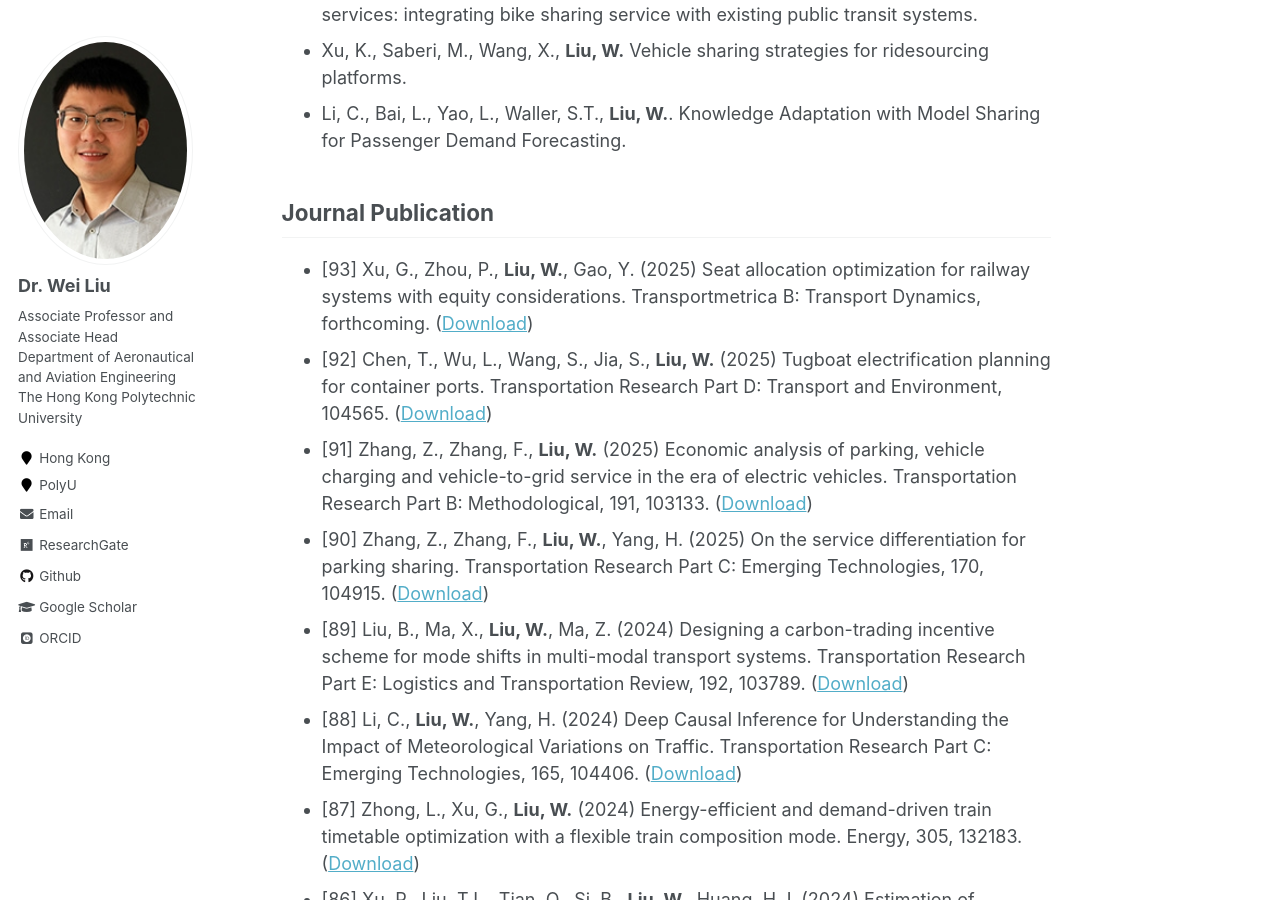
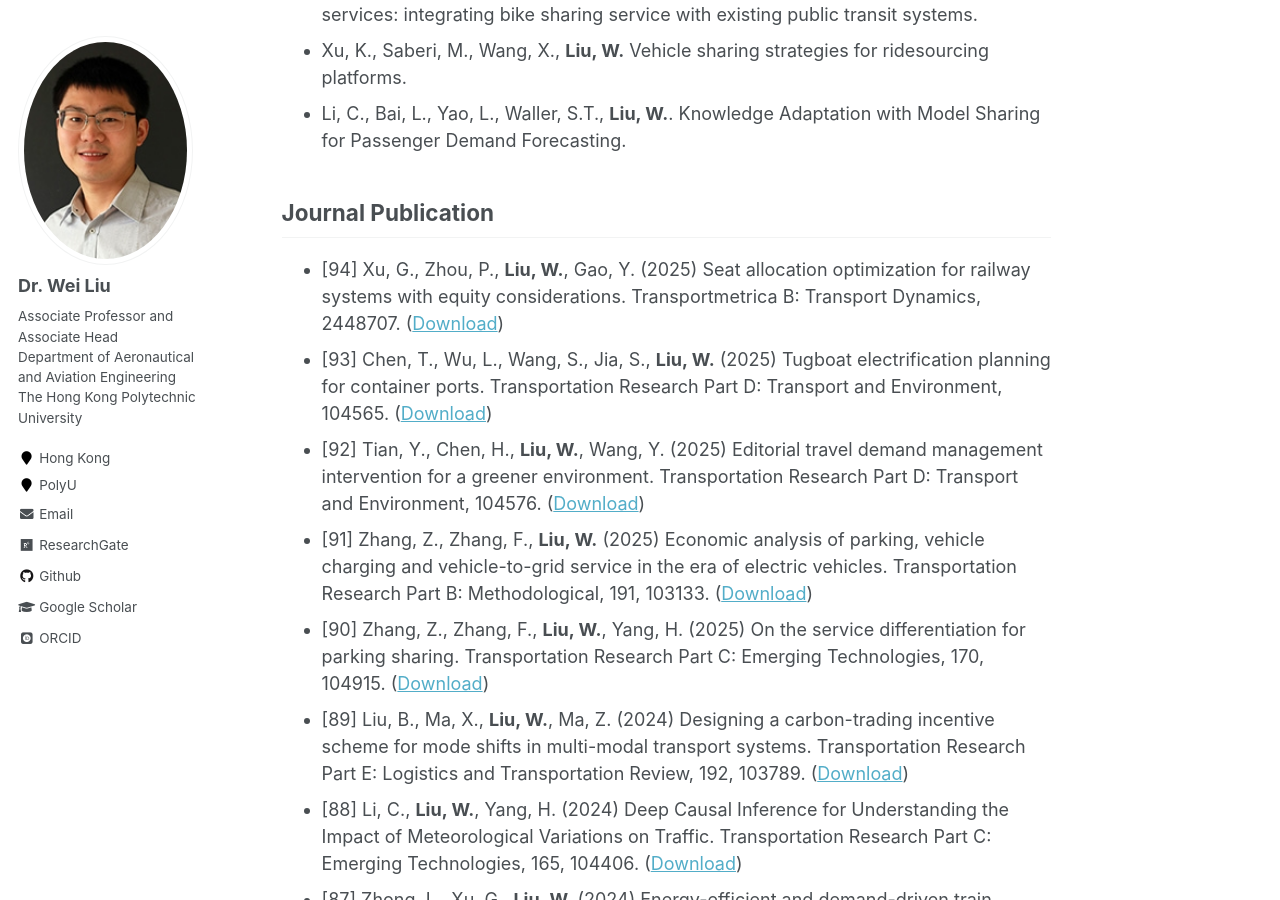
Before and after one commit to weiliu2016/weiliu2016.github.io, a Jekyll site: the page built from _pages/publications.md, in a window 1280 px wide and 900 px high, scrolled down 2280 px. Built offline with Jekyll 4.4.1, drawn with Linux system fonts in a browser that asks for light colours; some web fonts are replaced; formulas are drawn with MathJax 3.

Commit message:
Update publications.md

```diff
--- a/_pages/publications.md
+++ b/_pages/publications.md
@@ -55,8 +55,9 @@ Selected Working Papers
 
 Journal Publication
 ----------
-* [93] Xu, G., Zhou, P., **Liu, W.**, Gao, Y. (2025) Seat allocation optimization for railway systems with equity considerations. Transportmetrica B: Transport Dynamics, forthcoming. ([Download](https://doi.org/10.1080/21680566.2024.xxxxxx))
-* [92] Chen, T., Wu, L., Wang, S., Jia, S., **Liu, W.** (2025) Tugboat electrification planning for container ports. Transportation Research Part D: Transport and Environment, 104565. ([Download](https://doi.org/10.1016/j.trd.2024.xxxxxx))
+* [94] Xu, G., Zhou, P., **Liu, W.**, Gao, Y. (2025) Seat allocation optimization for railway systems with equity considerations. Transportmetrica B: Transport Dynamics, 2448707. ([Download](https://doi.org/10.1080/21680566.2024.2448707))
+* [93] Chen, T., Wu, L., Wang, S., Jia, S., **Liu, W.** (2025) Tugboat electrification planning for container ports. Transportation Research Part D: Transport and Environment, 104565. ([Download](https://doi.org/10.1016/j.trd.2024.104565))
+* [92] Tian, Y., Chen, H., **Liu, W.**, Wang, Y. (2025) Editorial travel demand management intervention for a greener environment. Transportation Research Part D: Transport and Environment, 104576. ([Download](https://doi.org/10.1016/j.trd.2024.104575))
 * [91] Zhang, Z., Zhang, F., **Liu, W.** (2025) Economic analysis of parking, vehicle charging and vehicle-to-grid service in the era of electric vehicles. Transportation Research Part B: Methodological, 191, 103133. ([Download](https://doi.org/10.1016/j.trb.2024.103133))
 * [90] Zhang, Z., Zhang, F., **Liu, W.**, Yang, H. (2025) On the service differentiation for parking sharing. Transportation Research Part C: Emerging Technologies, 170, 104915. ([Download](https://doi.org/10.1016/j.trc.2024.104915))
 * [89] Liu, B., Ma, X., **Liu, W.**, Ma, Z. (2024) Designing a carbon-trading incentive scheme for mode shifts in multi-modal transport systems. Transportation Research Part E: Logistics and Transportation Review, 192, 103789. ([Download](https://doi.org/10.1016/j.tre.2024.103789))
```
